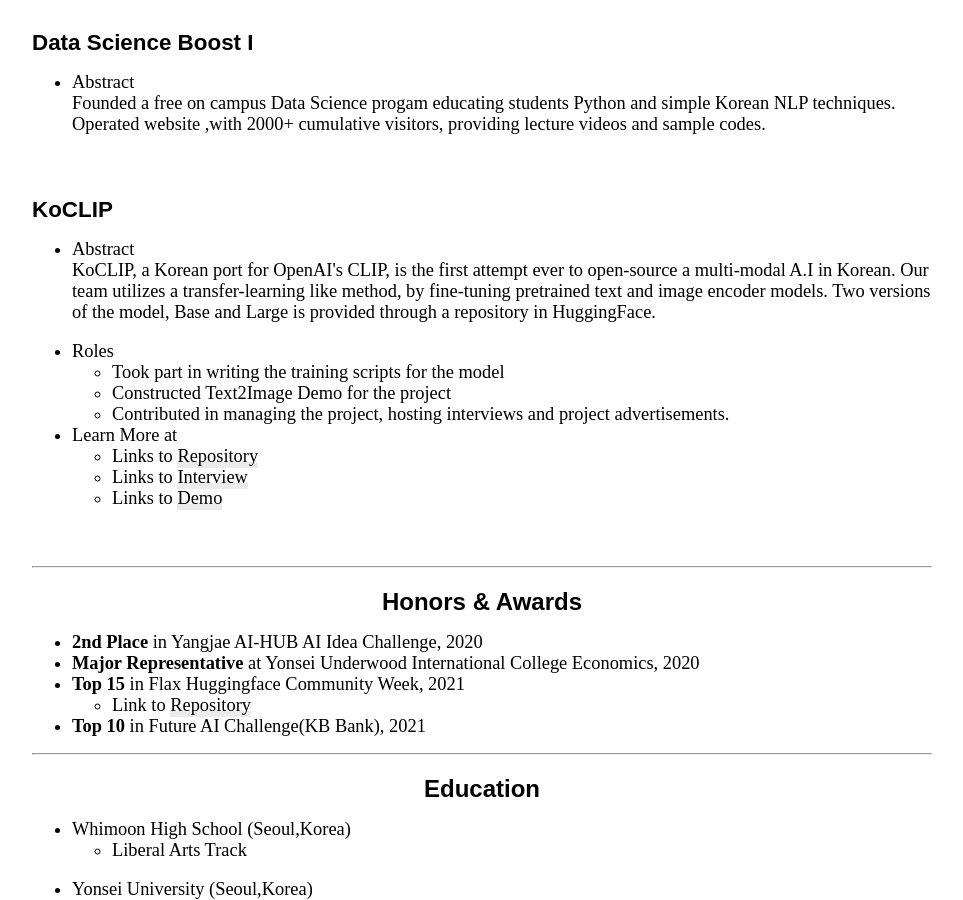
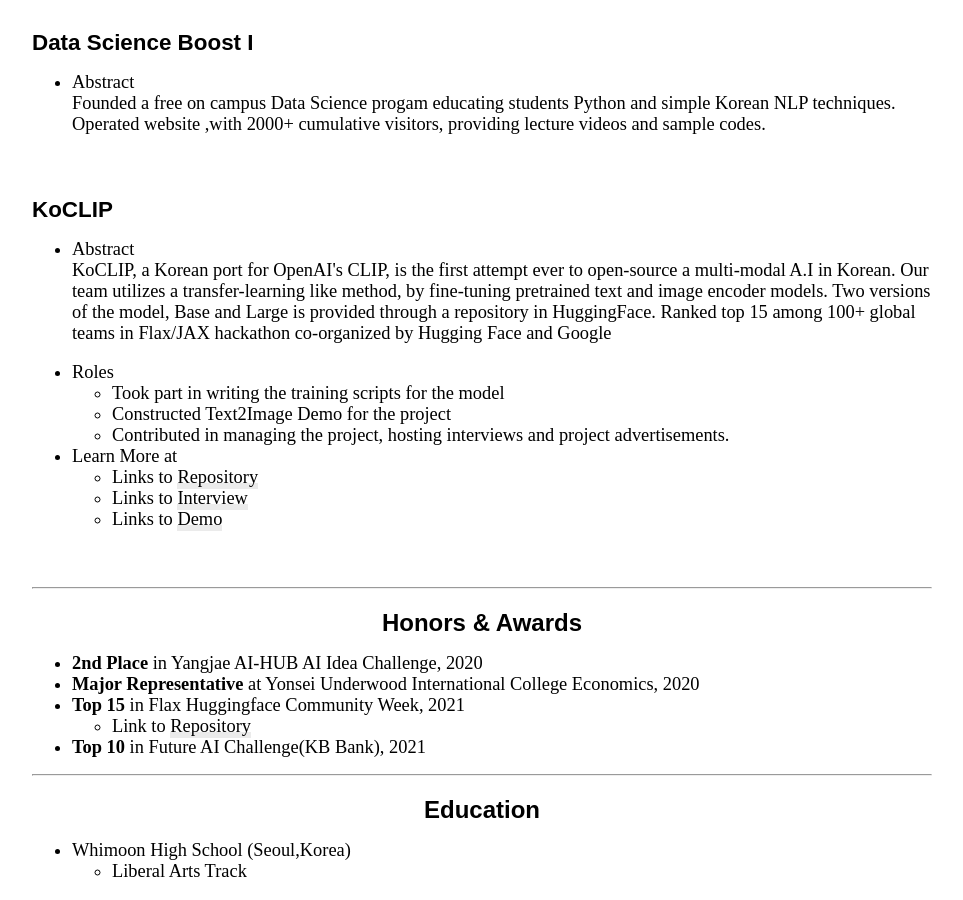
Before and after one commit to guijinSON/guijinSON.github.io, a Jekyll site: the page built from Learn_More.md, in a window 1280 px wide and 900 px high, scrolled down 1284 px. Shown: the whole window, without its empty margins (158-1121 px from the left). Built offline with Jekyll 4.4.1, drawn with Linux system fonts in a browser that asks for light colours; nearby versions of some CDN libraries.

Commit message:
Update Learn_More.md

```diff
--- a/Learn_More.md
+++ b/Learn_More.md
@@ -61,7 +61,7 @@
 </ul><br/>
 <h3> KoCLIP</h3>
  <ul><li> Abstract <br/>
- KoCLIP, a Korean port for OpenAI's CLIP, is the first attempt ever to open-source a multi-modal A.I in Korean. Our team utilizes a transfer-learning like method, by fine-tuning pretrained text and image encoder models. Two versions of the model, Base and Large is provided through a repository in HuggingFace.</li> <br/>
+ KoCLIP, a Korean port for OpenAI's CLIP, is the first attempt ever to open-source a multi-modal A.I in Korean. Our team utilizes a transfer-learning like method, by fine-tuning pretrained text and image encoder models. Two versions of the model, Base and Large is provided through a repository in HuggingFace. Ranked top 15 among 100+ global teams in Flax/JAX hackathon co-organized by Hugging Face and Google</li> <br/>
  <li>Roles</li>
  <ul>
   <li> Took part in writing the training scripts for the model </li>
```
